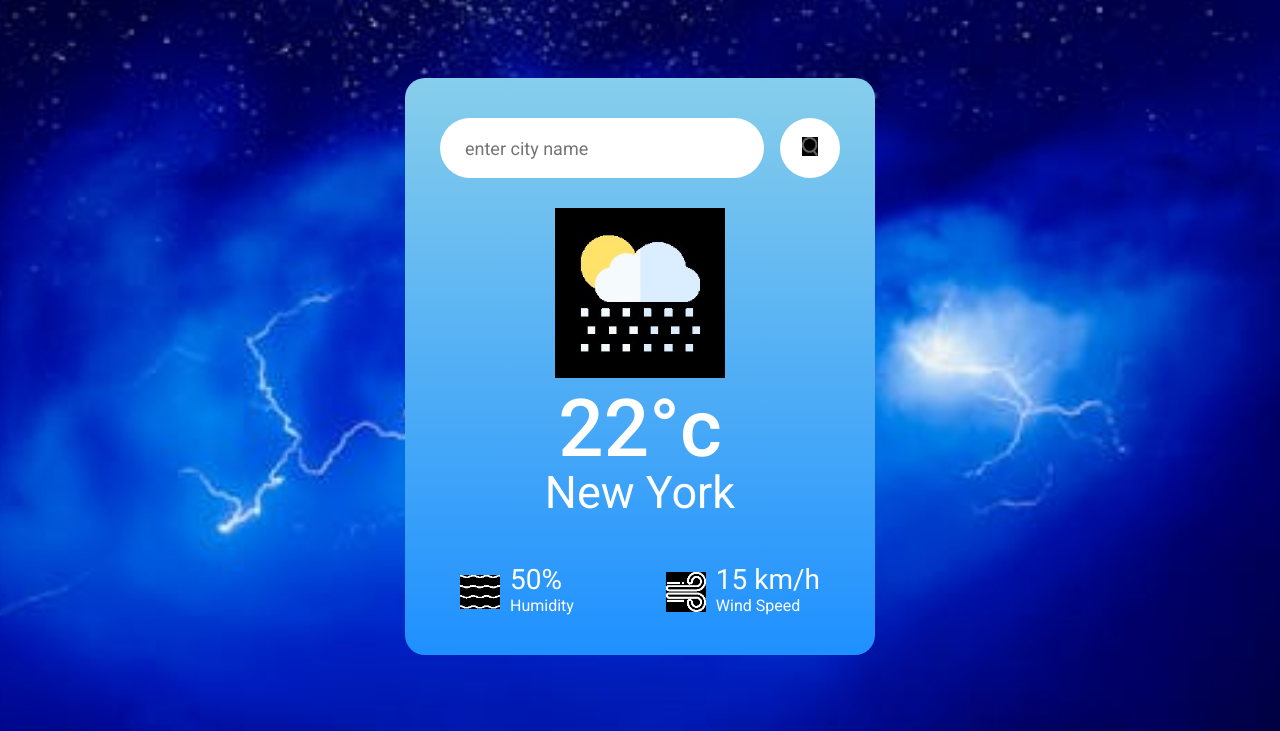
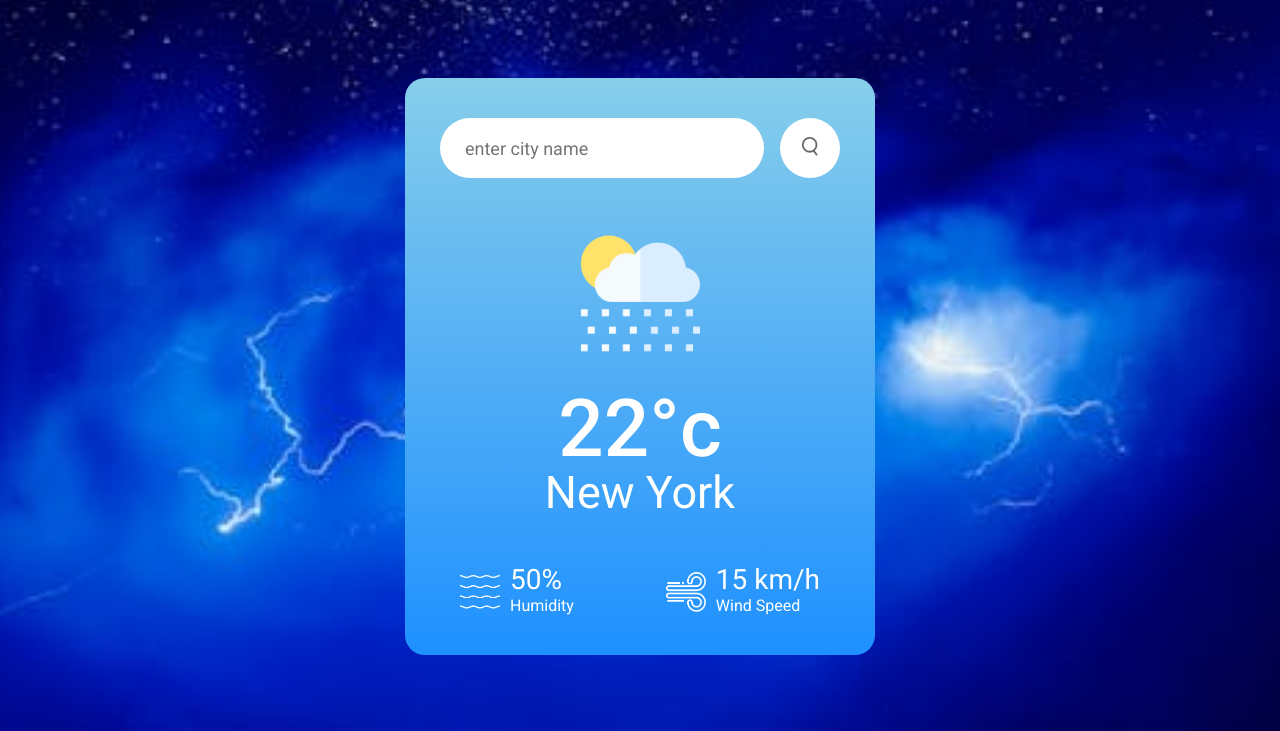
Before and after one commit to th-1982/weatherwise, a plain HTML site: page index.html in a window 1280 px wide. Shown: the part 89-820 px from the top of the page. Drawn offline with Linux system fonts and the light colour scheme.

Commit message:
Update weatherwise app images to images folder

```diff
--- a/index.html
+++ b/index.html
@@ -18,22 +18,22 @@
     <div class="card">
         <div class="search">
             <input type="text" placeholder="enter city name" spellcheck="false">
-            <button><img src="images/search.jpg" alt="search"></button>
+            <button><img src="images/search.png" alt="search"></button>
         </div>
         <div class="weather">
-            <img src="images/rain.jpg" class="weather-icon" alt="rain">
+            <img src="images/rain.png" class="weather-icon" alt="rain">
             <h1 class="temp">22°c</h1>
             <h2 class="city">New York</h2>
             <div class="details">
                 <div class="col">
-                    <img src="images/humidity.jpg" alt="humidity">
+                    <img src="images/humidity.png" alt="humidity">
                     <div>
                         <p class="humidity">50%</p>
                         <P>Humidity</P>
                     </div>
                 </div>
                 <div class="col">
-                    <img src="images/wind.jpg" alt="humidity">
+                    <img src="images/wind.png" alt="humidity">
                     <div>
                         <p class="wind">15 km/h</p>
                         <P>Wind Speed</P>
```
Also changed, not shown: images/clear.jpg (deleted), images/clear.png (added), images/clouds.jpg (deleted), images/clouds.png (added), images/drizzle.jpg (deleted), images/drizzle.png (added), images/humidity.jpg (deleted), images/humidity.png (added), images/mist.jpg (deleted), images/mist.png (added), images/rain.jpg (deleted), images/rain.png (added), images/search.jpg (deleted), images/search.png (added), 4 more files.
